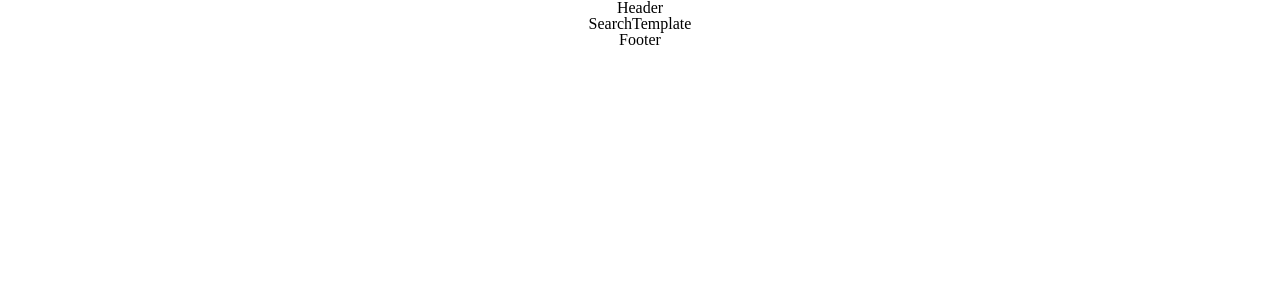
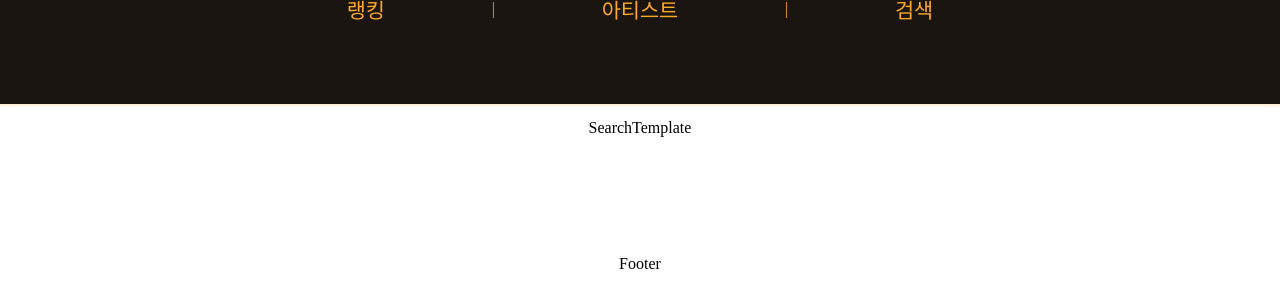
Before and after one commit to hongkongee/music-streaming, a React (Create React App) app: page /search in a window 1280 px wide. Shown: the top 308 px of the page. Built offline with nearby package versions, Linux system fonts and the light colour scheme; no server answers.

Commit message:
Header 세팅

```diff
--- a/src/components/artists/Spotify.js
+++ b/src/components/artists/Spotify.js
@@ -93,7 +93,7 @@ const Spotify = () => {
   }, [artistId]);
 
   return (
-    <div>
+    <div style={{ margin: "14vh" }}>
       <SearchBar onArtist={getArtistId} />
       {artist && <Artist artist={artist} />}
       {artistTopTracks.length > 0 && <TopTracks topTracks={artistTopTracks} />}
--- a/src/components/layout/Header.js
+++ b/src/components/layout/Header.js
@@ -1,7 +1,43 @@
-import React from "react";
+import React, { useState } from "react";
+import { useNavigate } from "react-router-dom";
+import styles from "./Header.module.scss";
+import useNavigation from "../../router/useNavigation";
 
 const Header = () => {
-  return <div>Header</div>;
+  const { goRank, goArtist, goSearch } = useNavigation();
+
+  // 스크롤시 헤더 색상 변경
+  const [scrollPosition, setScrollPosition] = useState(0);
+
+  const updateScroll = () => {
+    setScrollPosition(window.scrollY || document.documentElement.scrollTop);
+  };
+
+  return (
+    <header>
+      <div className={styles.headerContainer}>
+        <div
+          className={
+            scrollPosition < 10
+              ? styles.headerItem
+              : `${styles.headerItem} ${styles.changeItem}`
+          }
+        >
+          <div className={styles.items} onClick={goRank}>
+            랭킹
+          </div>
+          <div>|</div>
+          <div className={styles.items} onClick={goArtist}>
+            아티스트
+          </div>
+          <div>|</div>
+          <div className={styles.items} onClick={goSearch}>
+            검색
+          </div>
+        </div>
+      </div>
+    </header>
+  );
 };
 
 export default Header;
--- a/src/components/layout/Header.module.scss
+++ b/src/components/layout/Header.module.scss
@@ -1,10 +1,34 @@
-.header {
+header {
   width: 100%;
   height: 13vh;
   background-color: #1b1511;
   box-shadow: 0 2px 2px rgba(255, 169, 39, 0.212);
   position: fixed;
   top: 0;
-  padding-left: 320px;
+
   z-index: 999;
+  padding-top: 3rem;
+
+  .headerContainer {
+    display: flex;
+
+    .headerItem {
+      margin: 1px auto;
+      display: flex;
+      width: 800px;
+      justify-content: space-evenly;
+
+      color: #ffa927;
+
+      .items {
+        font-size: 1.3em;
+        font-weight: 500;
+        cursor: pointer;
+      }
+
+      .items:hover {
+        color: #996517;
+      }
+    }
+  }
 }
--- a/src/components/search/SearchTemplate.js
+++ b/src/components/search/SearchTemplate.js
@@ -1,7 +1,8 @@
 import React from "react";
+import styles from "./SearchTemplate.module.scss";
 
 const SearchTemplate = () => {
-  return <div>SearchTemplate</div>;
+  return <div className={styles.container}>SearchTemplate</div>;
 };
 
 export default SearchTemplate;
--- /dev/null
+++ b/src/components/search/SearchTemplate.module.scss
@@ -0,0 +1,3 @@
+.container {
+  margin: 15vh;
+}
--- /dev/null
+++ b/src/router/useNavigation.js
@@ -0,0 +1,17 @@
+import { useNavigate } from "react-router-dom";
+
+const useNavigation = () => {
+  const navigate = useNavigate();
+
+  const goPage = (page) => () => {
+    navigate(page);
+  };
+
+  return {
+    goRank: goPage("/"),
+    goArtist: goPage("/artist"),
+    goSearch: goPage("/search"),
+  };
+};
+
+export default useNavigation;
```
